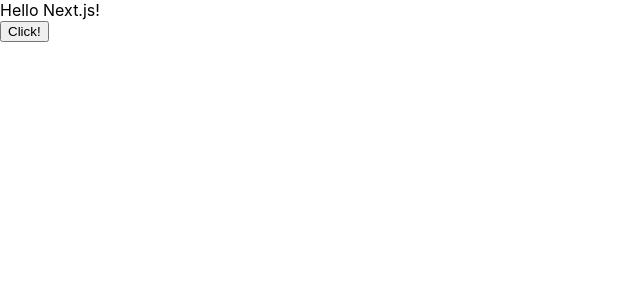
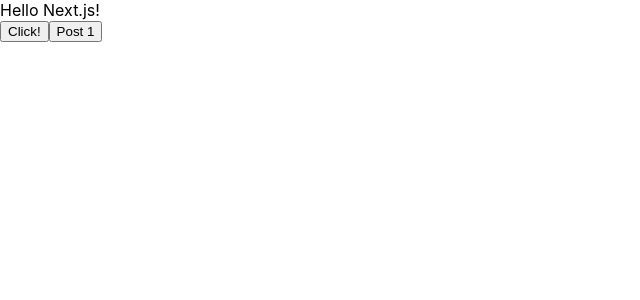
Before and after one commit to ginger-kang/nextjs-tutorial, a Next.js app: page / in a window 1280 px wide. Shown: the top 300 px of the page, without its empty margins (0-640 px from the left). Built offline with nearby package versions, Linux system fonts and the light colour scheme.

Commit message:
Dynamic Route

```diff
--- a/pages/index.js
+++ b/pages/index.js
@@ -7,6 +7,9 @@
       <Link href="/about">
         <button>Click!</button>
       </Link>
+      <Link href="/post/1">
+        <button>Post 1</button>
+      </Link>
     </>
   );
 }
```
Also changed, not shown: pages/post/[id]/index.js (added, +20 -0 lines).
